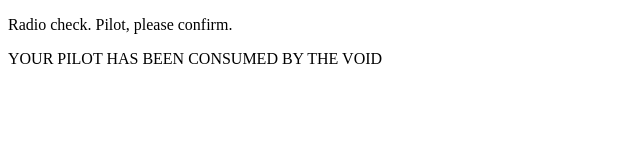
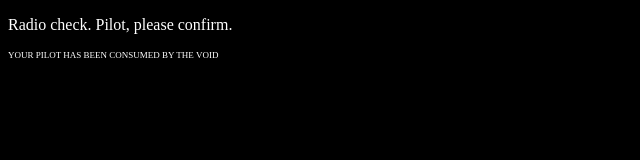
Before and after one commit to dmilliot/communication-log-Control, a plain HTML site: page Communication log Control/index.html in a window 1280 px wide. Shown: the whole page, without its empty margins (0-640 px from the left). Drawn offline with Linux system fonts and the light colour scheme; files that its build step writes are made by us from their sources.

Commit message:
open mic beeeeech

```diff
--- a/Communication log Control/index.html
+++ b/Communication log Control/index.html
@@ -1,11 +1,13 @@
 <!DOCTYPE html>
 <html>
-   <header>
-      <title><u>A Story of Fear and Pain</u></title>
-   </header>
+   <head>
+      <title><u>A Story of Fear and Pain</u>
+      </title>
+      <link rel="stylesheet" type="text/css" href="style.css"/>
+   </head>
    <body>
       <p>Radio check. Pilot, please confirm.</p>
 
-      <p>YOUR PILOT HAS BEEN CONSUMED BY THE VOID</p>
+      <p style = "font-size:xx-small">YOUR PILOT HAS BEEN CONSUMED BY THE VOID</p>
    </body>
 </html>
--- /dev/null
+++ b/style.css
@@ -0,0 +1,5 @@
+body{
+    color: white;
+    background-color: black;
+}
+title
```
